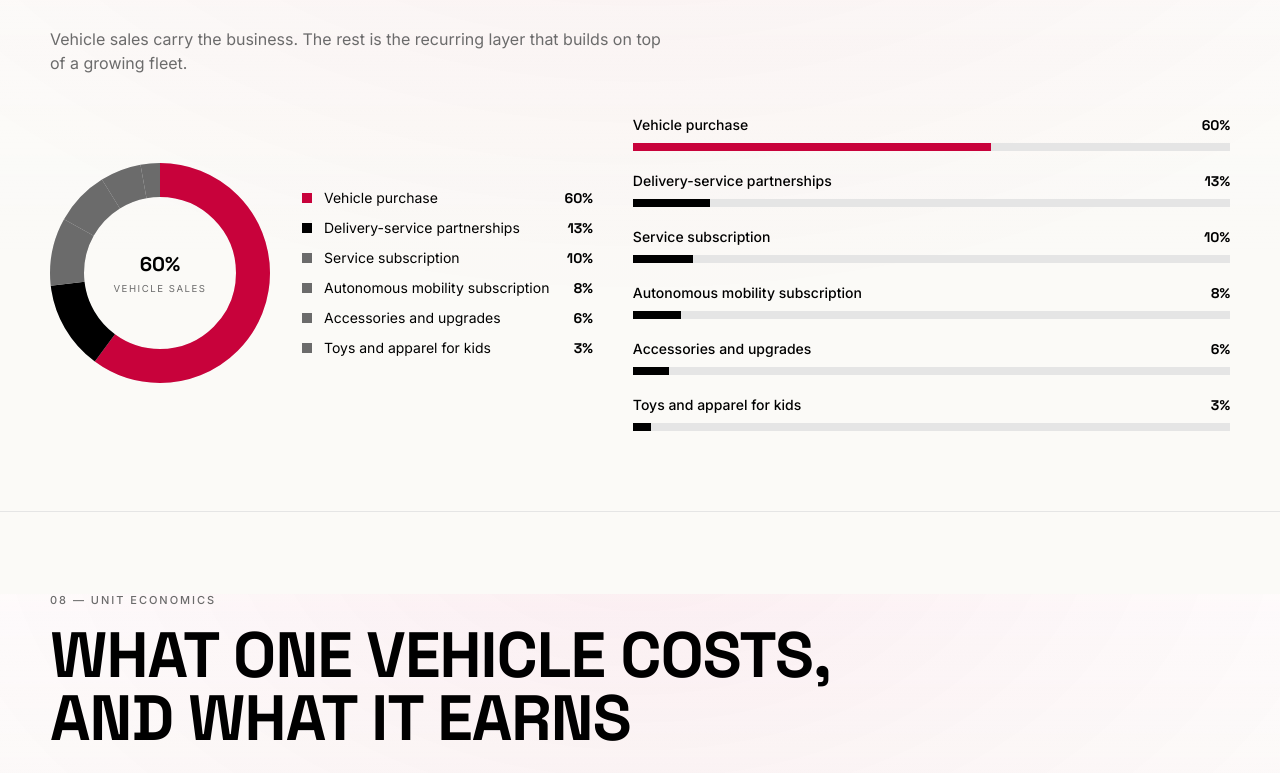
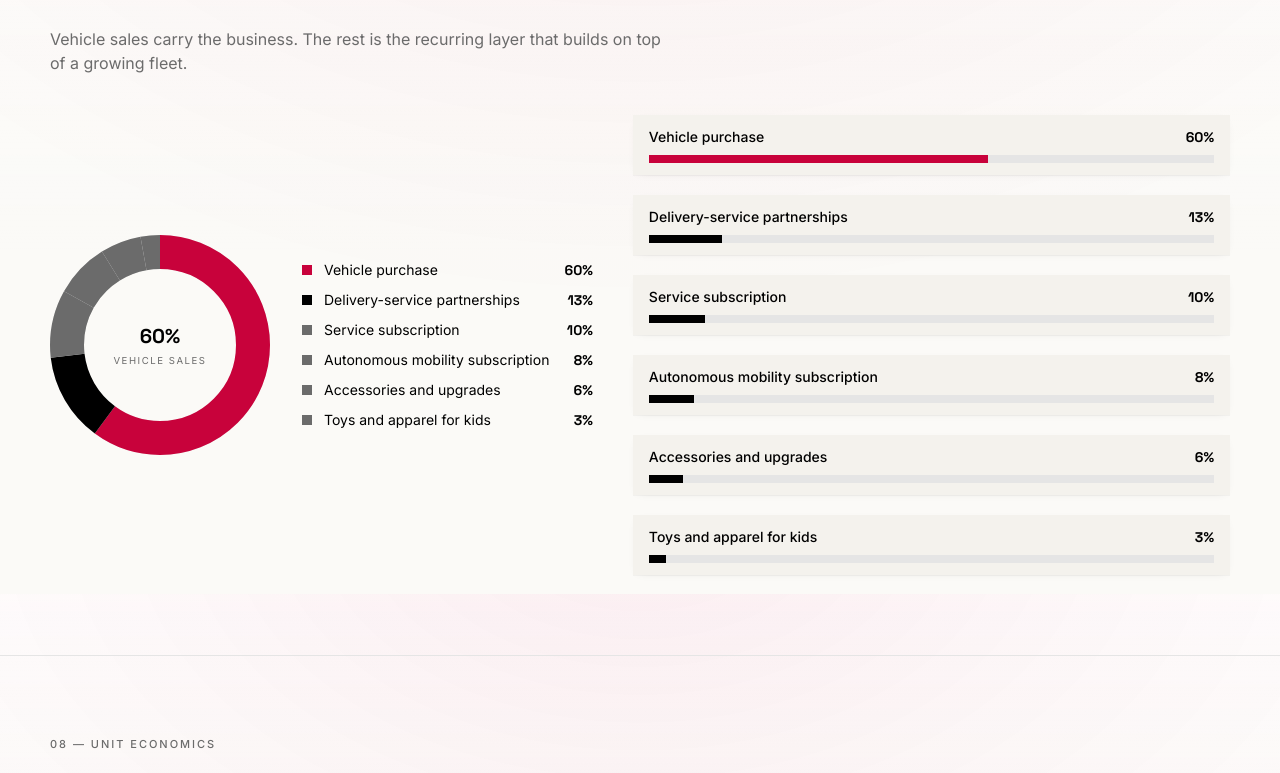
Before and after one commit to raguram-jedlik/pitchdeck, a Next.js app: page /detail in a window 1280 px wide. Shown: the part 5806-6579 px from the top of the page. Built offline with nearby package versions, Linux system fonts and the light colour scheme.

Commit message:
Put charts and data tables on solid surfaces so they read over the photo

```diff
--- a/app/detail/page.tsx
+++ b/app/detail/page.tsx
@@ -135,7 +135,7 @@ function DataTable({
 }) {
   return (
     <div className="-mx-6 overflow-x-auto px-6 md:mx-0 md:px-0">
-      <table className="w-full min-w-[640px] border-collapse text-left">
+      <table className="w-full min-w-[640px] border-collapse bg-paper-2 text-left">
         <thead>
           <tr>
             {head.map((h) => (
@@ -309,7 +309,7 @@ export default function DetailPage() {
 
           <div className="space-y-5">
             {revenueStreams.map((r, i) => (
-              <div key={r.label}>
+              <div key={r.label} className="bg-paper-2 px-4 py-3">
                 <div className="flex items-baseline justify-between gap-4">
                   <span className="text-sm font-medium text-ink">{r.label}</span>
                   <span className="font-display text-sm font-bold text-ink">{r.share}%</span>
@@ -668,7 +668,7 @@ export default function DetailPage() {
 
         <div className="mt-10">
           <p className="eyebrow">Revenue and valuation, on a log scale</p>
-          <div className="mt-5">
+          <div className="mt-5 bg-paper-2 px-2 py-6 md:px-5">
             <LineChart
               labels={milestones.map((m) => m.year)}
               series={[
```
